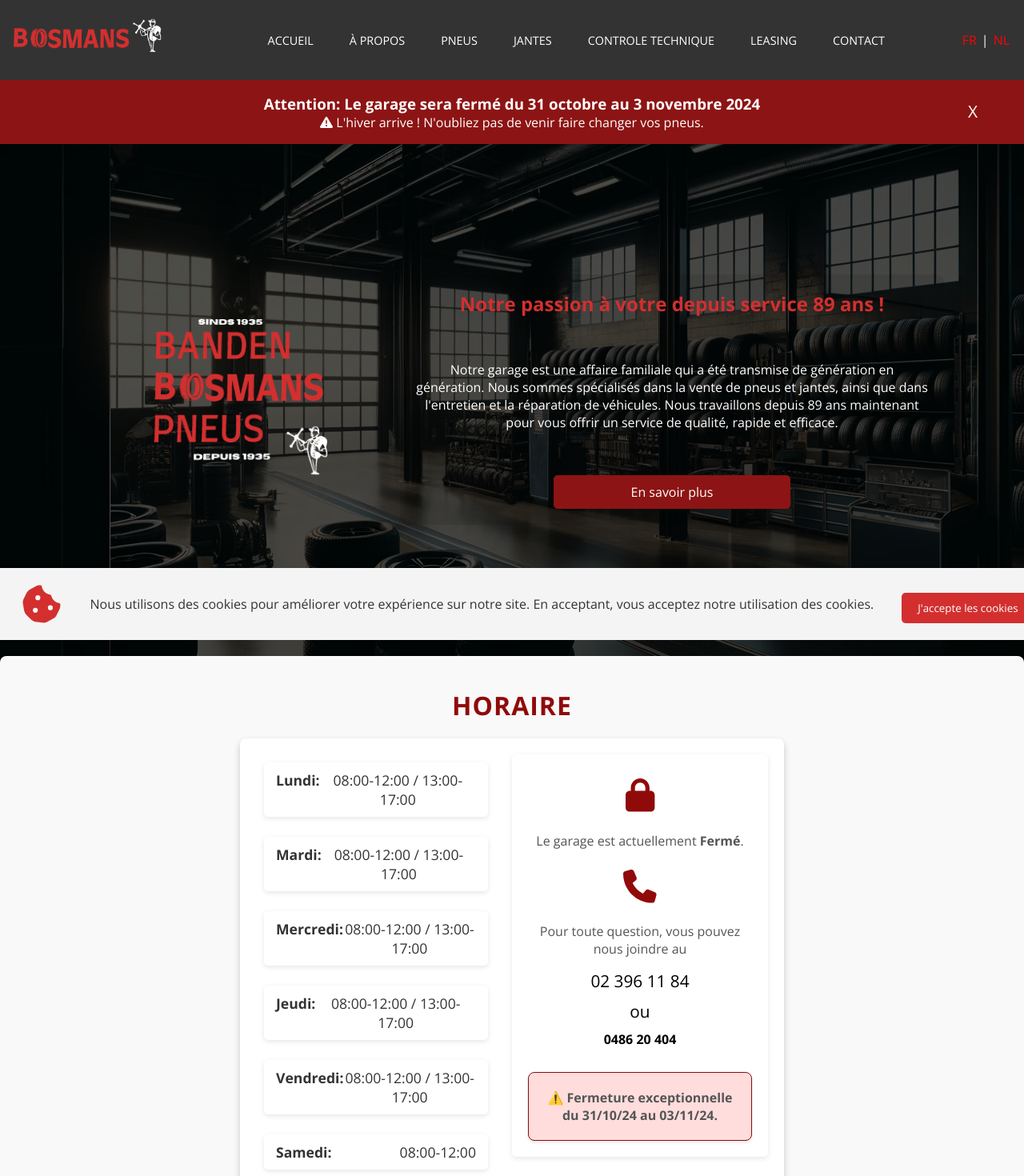
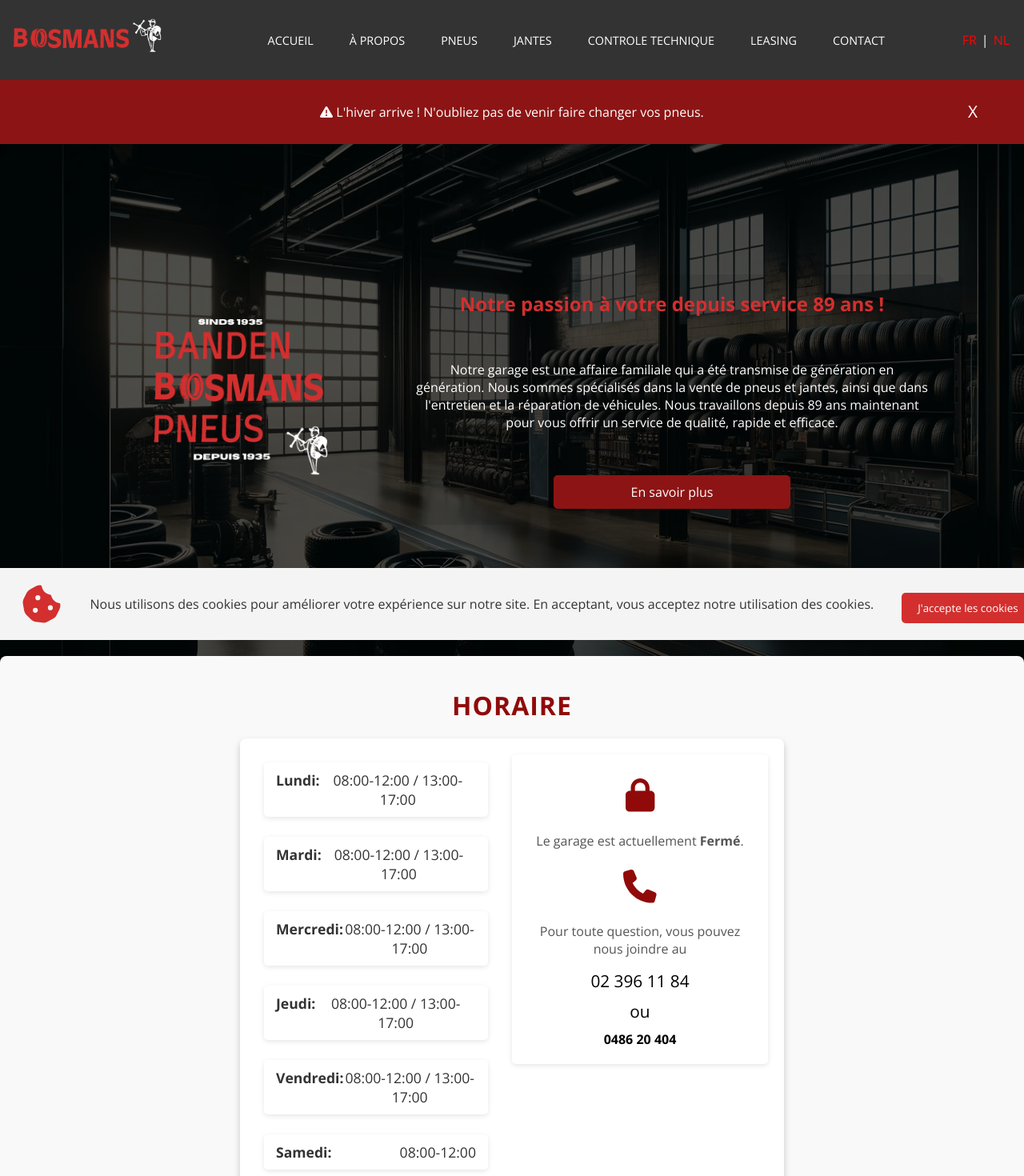
Before and after one commit to Slipaclous/bosmans, a Next.js app: page / in a window 1280 px wide. Shown: the top 1470 px of the page at 80% size. Built offline with nearby package versions, Linux system fonts and the light colour scheme; a web font is replaced by a local one.

Commit message:
fermetures changes

```diff
--- a/src/app/components/Banner.js
+++ b/src/app/components/Banner.js
@@ -8,7 +8,7 @@ function Banner({ closeBanner, hide }) {
     const { t } = useTranslation();
     return (
       <div className={`banner ${hide ? 'hide' : ''}`}>
-        <h3 class="banner-title"> {t('alert')} </h3>
+        {/* <h3 class="banner-title"> {t('alert')} </h3> */}
         <p><FontAwesomeIcon icon={faTriangleExclamation} /> {t('banner')}</p>
         <button className='button-banner' onClick={closeBanner}>X</button>
       </div>
--- a/src/app/page.js
+++ b/src/app/page.js
@@ -146,9 +146,9 @@ function HomePage() {
               />
               <p>
                 {t("question")}</p> <a classname="tel" href="tel:+32475234567">02 396 11 84</a> {t("ou")} <a className="tel" href="tel">0486 20 404</a>
-            <div className="exceptional-closure" style={{ display: 'block' }}> {/* Mettre en display: 'block' en cas de fermeture exceptionnelle */}
+            {/* <div className="exceptional-closure" style={{ display: 'block' }}>
   <p className="closure-notice">⚠️ Fermeture exceptionnelle du 31/10/24 au 03/11/24.</p>
-</div>
+</div> */}
             </div>
 
           </div>
```
